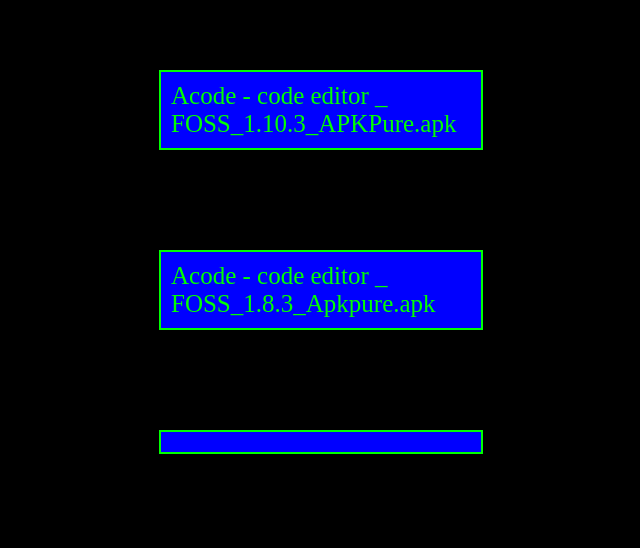
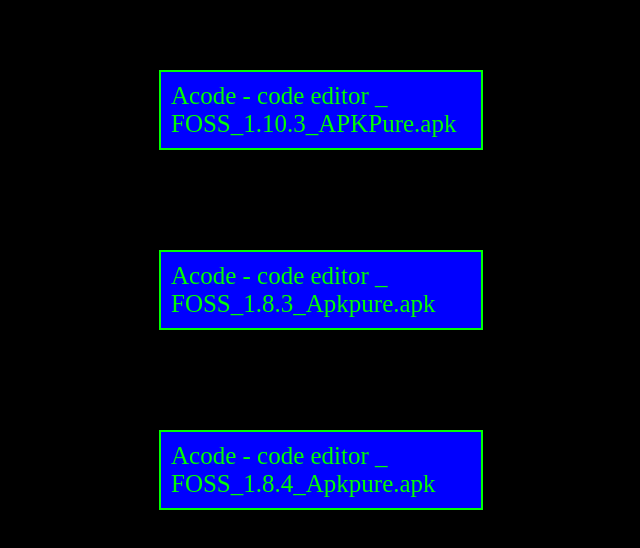
Before and after one commit to leonardosotelo89/ide-and-code-editors, a plain HTML site: page index.html in a window 1280 px wide. Shown: the whole page, without its empty margins (319-959 px from the left). Drawn offline with Linux system fonts and the light colour scheme.

Commit message:
Update index.html

```diff
--- a/index.html
+++ b/index.html
@@ -44,8 +44,8 @@ a{
    <a href="Acode - code editor _ FOSS_1.8.3_Apkpure.apk" download>
      Acode - code editor _ FOSS_1.8.3_Apkpure.apk
    </a>
-   <a href="" download>
-
+   <a href="Acode - code editor _ FOSS_1.8.4_Apkpure.apk" download>
+     Acode - code editor _ FOSS_1.8.4_Apkpure.apk
    </a>
 
 
```
